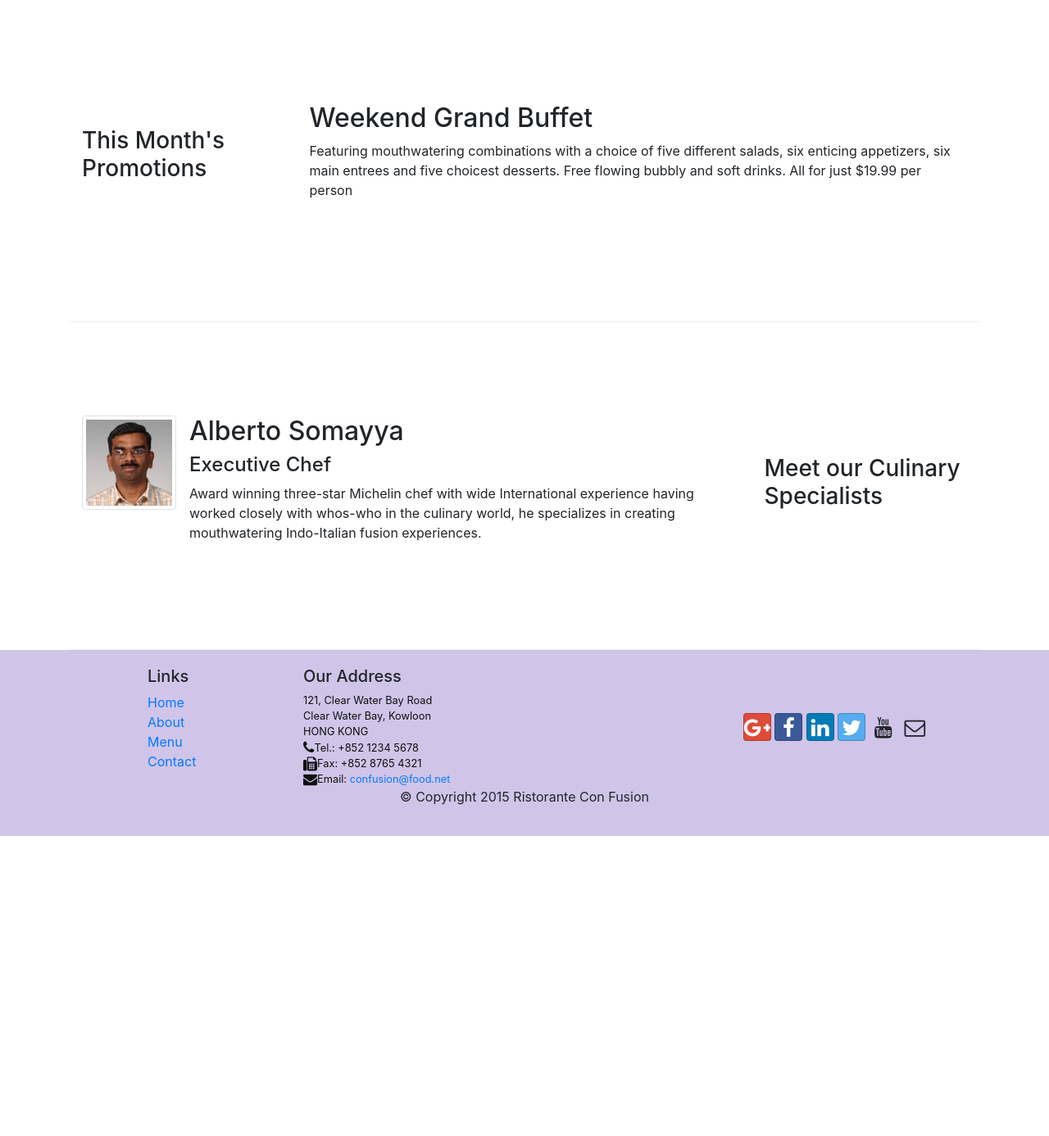
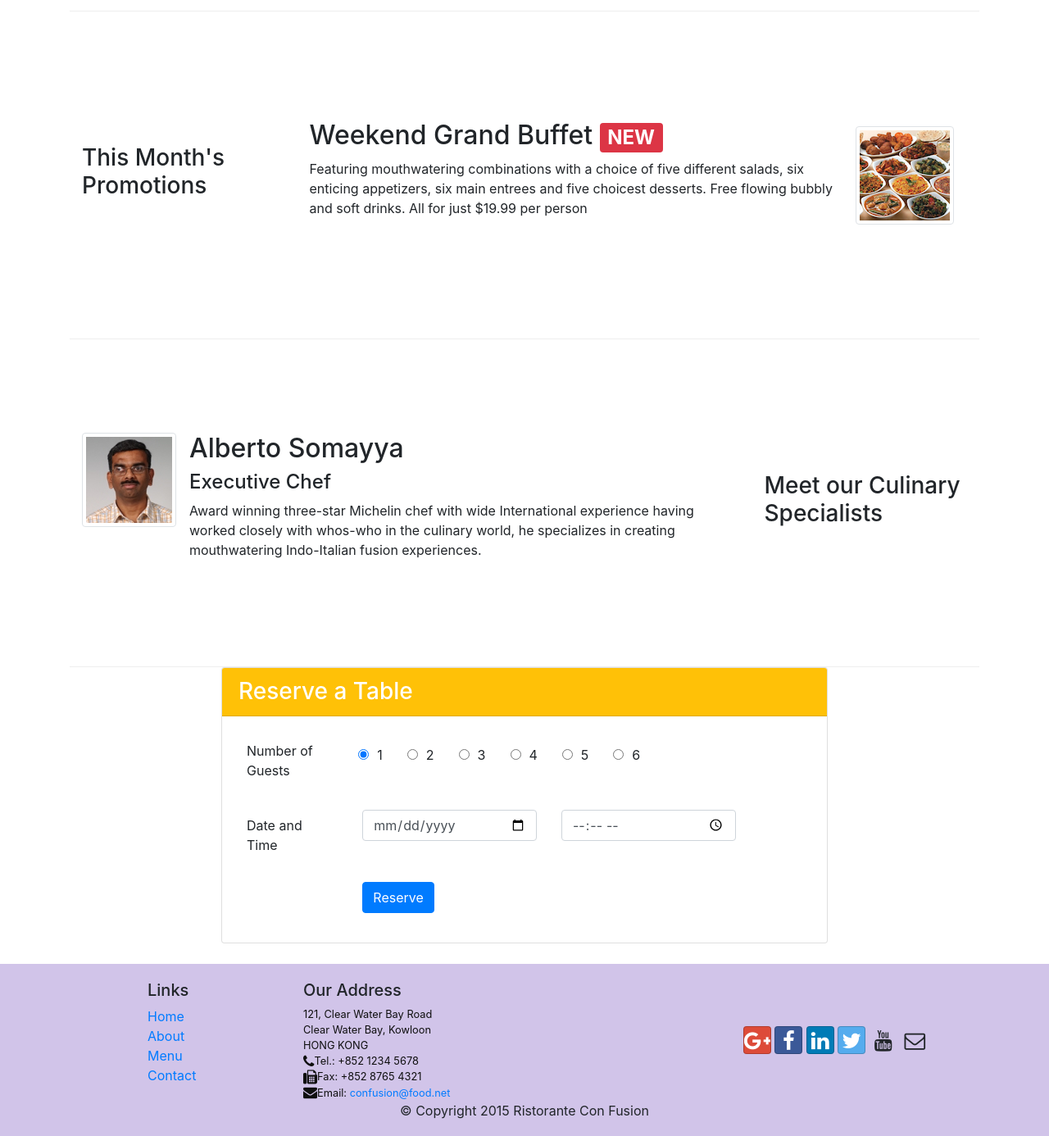
Before and after one commit to Soumyak328/Course1, a website: page index.html in a window 1280 px wide. Shown: the part 720-2106 px from the top of the page at 82% size. Before the commit the page ends 1740 px from the top, so only its background shows below. Drawn offline with nearby package versions, Linux system fonts and the light colour scheme.

Commit message:
assignment

```diff
--- a/index.html
+++ b/index.html
@@ -11,8 +11,8 @@
     <link rel="stylesheet" href="node_modules/bootstrap/dist/css/bootstrap.min.css">
     <link rel="stylesheet" href="node_modules/font-awesome/css/font-awesome.min.css">
     <link rel="stylesheet" href="node_modules/bootstrap-social/bootstrap-social.css">
+    <title>Ristorante Con Fusion</title>
     <link href="css/styles.css" rel="stylesheet">
-    <title>Ristorante Con Fusion</title>
 </head>
 
 <body>
@@ -36,12 +36,19 @@
     <header class="jumbotron">
         <div class="container">
             <div class="row row-header">
-                <div class="col-12 col-sm-8">
+                <div class="col-12 col-sm-6">
                     <h1>Ristorante con Fusion</h1>
                     <p>We take inspiration from the World's best cuisines, and create a unique fusion experience. Our lipsmacking creations will tickle your culinary senses!</p>
                 </div>
                 <div class="col col-sm align-self-center">
                     <img src="img/logo.png" class="img-fluid">
+                </div>
+                <div class="col-12 col-sm-4 order-sm-last " style="margin:auto">
+                    <a href="#index-form">
+                    <button type="submit" class="btn btn-primary bg-warning col-12" style="color: black;">
+                        Reserve Table
+                    </button>
+                    </a>
                 </div>
             </div>
         </div>
@@ -76,9 +83,22 @@
             <div class="col-sm-4 col-md-3">
                 <h3>This Month's Promotions</h3>
             </div>
-            <div class="col-sm col-md ">
-                <h2>Weekend Grand Buffet</h2>
-                <p>Featuring mouthwatering combinations with a choice of five different salads, six enticing appetizers, six main entrees and five choicest desserts. Free flowing bubbly and soft drinks. All for just $19.99 per person </p>
+
+            <div class="col-sm col-md flex-first">
+                <div class="media">
+                    <img class="d-flex mr-3 img-thumbnail align-self-center"
+                        src="img/buffet.png" alt="uthappizza">
+                    <div class="media-body order-sm-first">
+                        <h2 class="mt-0">Weekend Grand Buffet <span class="badge badge-danger">NEW</span>
+                        </h2>
+                        <p>
+                            Featuring mouthwatering combinations with a choice of five different salads,
+                            six enticing appetizers, six main entrees and five choicest desserts.
+                            Free flowing bubbly and soft drinks. All for just $19.99 per person
+                        </p>
+                    </div>
+                </div>
+
             </div>
         </div>
 
@@ -101,6 +121,59 @@
                 </div>
             </div>
             </div>
+        </div>
+
+        <div class="card col-12 col-md-8 offset-sm-2 align-self-center" id="index-form" style="margin-bottom: 25px;padding: 0%;">
+            <h3 class="card-header bg-warning text-white">Reserve a Table</h3>
+            <div class="card-body">
+                <form>
+                    <div class="form-group row">
+                        <p class="col-12 col-sm-2" style="margin: 10px;">Number of Guests</p>
+                        <label class="radio-inline" style="margin: 10px;">
+                        <input type="radio" name="optradio" checked style="margin: 10px;">1
+                        </label>
+                        <label class="radio-inline" style="margin: 10px;">
+                        <input type="radio" name="optradio" style="margin: 10px;">2
+                        </label>
+                        <label class="radio-inline" style="margin: 10px;">
+                        <input type="radio" name="optradio" style="margin: 10px;">3
+                        </label>
+                        <label class="radio-inline" style="margin: 10px;">
+                        <input type="radio" name="optradio" style="margin: 10px;">4
+                        </label>
+                        <label class="radio-inline" style="margin: 10px;">
+                        <input type="radio" name="optradio" style="margin: 10px;">5
+                        </label>
+                        <label class="radio-inline" style="margin: 10px;">
+                        <input type="radio" name="optradio" style="margin: 10px;">6
+                        </label>
+                    </div>
+
+                    <div class="form-group row">
+                        <p class="col-12 col-md-2 col-form-label" style="margin: 10px;">Date and Time</p>
+                        <div class="col-12 col-md-4">
+                            <input type="date" class="form-control" id="date" name="date"
+                                placeholder="Date" style="margin: 10px;">
+                        </div>
+                        <div class="col-12 col-md-4">
+                            <input type="time" class="form-control" id="time" name="time"
+                                placeholder="Time" style="margin: 10px;">
+                        </div>
+                    </div>
+                </form>
+
+                <div class="form-group row" >
+                    <div class="col-12 col-sm-2 offset-sm-2">
+                        <button type="submit" class="btn btn-primary" style="margin-left: 30px;">
+                            Reserve
+                        </button>
+                    </div>
+                </div>
+            </div>
+
+
+
+
         </div>
     </div>
 
@@ -146,10 +219,13 @@
         </div>
     </footer>
 
-    <!-- jQuery first, then Tether, then Bootstrap JS. -->
-    <script src="node_modules/jquery/dist/jquery.min.js"></script>
-    <script src="node_modules/tether/dist/js/tether.min.js"></script>
-    <script src="node_modules/bootstrap/dist/js/bootstrap.min.js"></script>
+    <!-- <script src="node_modules/jquery/dist/jquery.slim.min.js"></script>
+    <script src="node_modules/popper.js/dist/umd/popper.min.js"></script>
+    <script src="node_modules/bootstrap/dist/js/bootstrap.min.js"></script> -->
+
+    <script src="https://code.jquery.com/jquery-3.2.1.slim.min.js" integrity="sha384-KJ3o2DKtIkvYIK3UENzmM7KCkRr/rE9/Qpg6aAZGJwFDMVNA/GpGFF93hXpG5KkN" crossorigin="anonymous"></script>
+    <script src="https://cdnjs.cloudflare.com/ajax/libs/popper.js/1.12.9/umd/popper.min.js" integrity="sha384-ApNbgh9B+Y1QKtv3Rn7W3mgPxhU9K/ScQsAP7hUibX39j7fakFPskvXusvfa0b4Q" crossorigin="anonymous"></script>
+    <script src="https://maxcdn.bootstrapcdn.com/bootstrap/4.0.0/js/bootstrap.min.js" integrity="sha384-JZR6Spejh4U02d8jOt6vLEHfe/JQGiRRSQQxSfFWpi1MquVdAyjUar5+76PVCmYl" crossorigin="anonymous"></script>
 
 </body>
 
```
